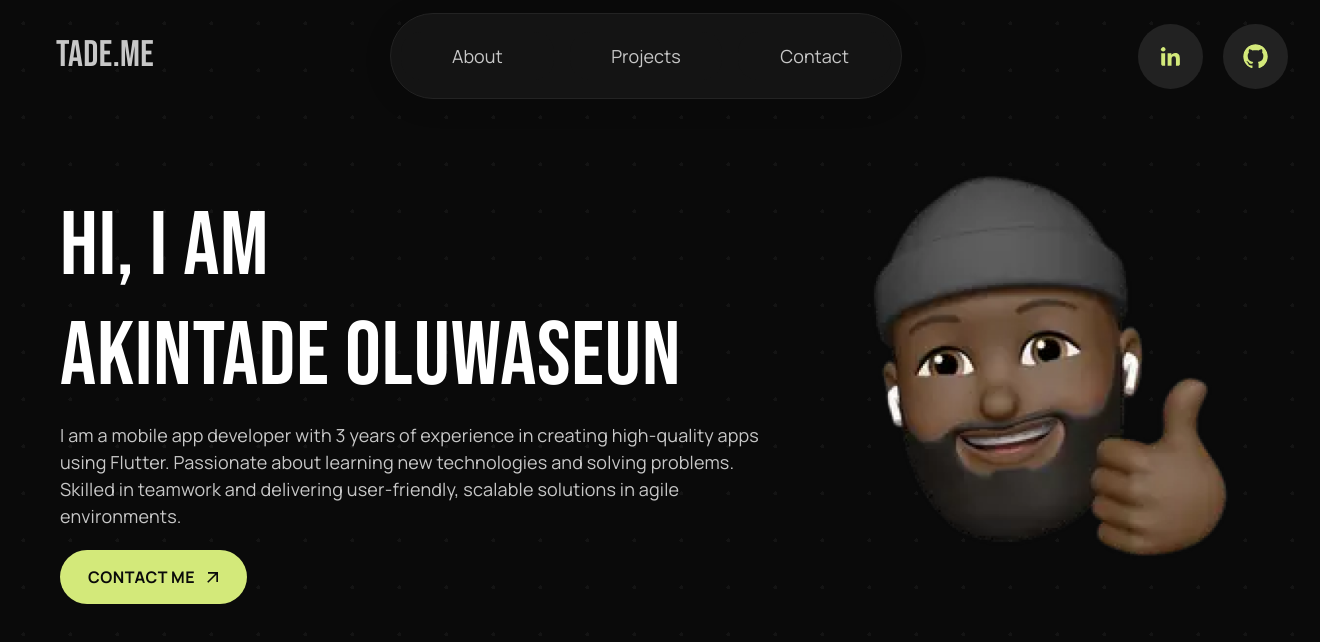
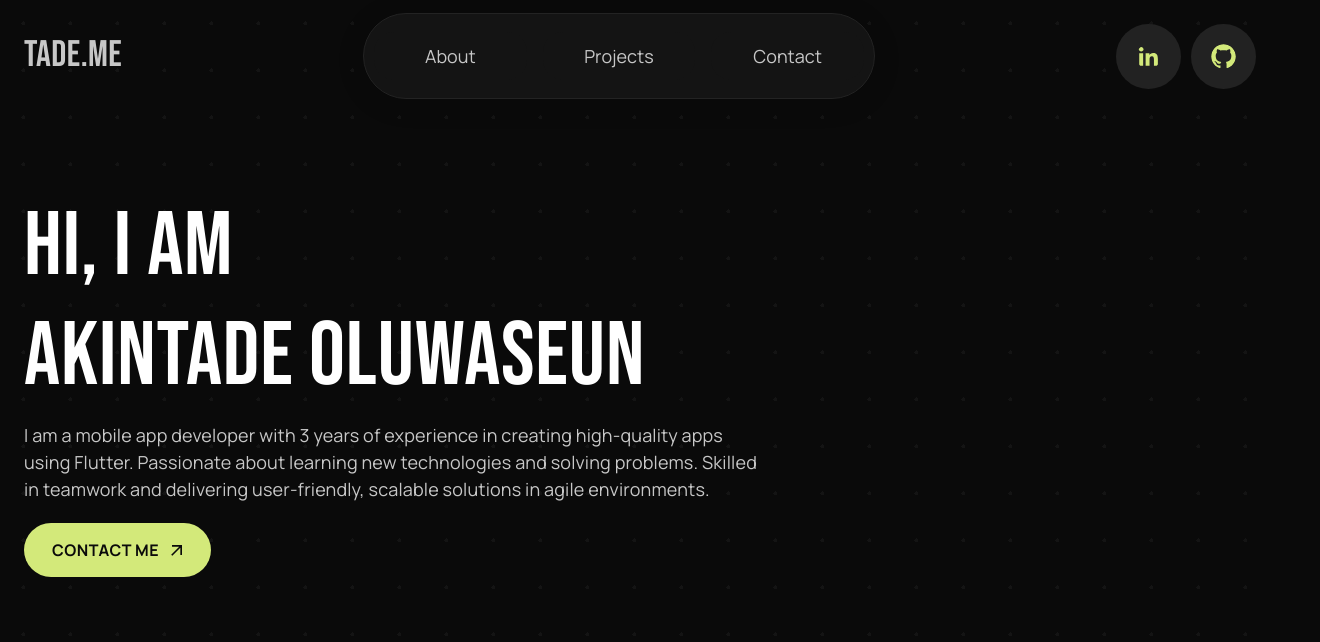
Before and after one commit to Gideon-Buba/portfolio, a React (Vite) app: page / in a window 1280 px wide. Shown: the top 642 px of the page, 1320 px wide, since content can reach past the window. Built offline with nearby package versions, Linux system fonts and the light colour scheme.

Commit message:
fixed social icon display

```diff
--- a/package.json
+++ b/package.json
@@ -15,9 +15,9 @@
     "@mui/icons-material": "^6.1.4",
     "@mui/material": "^6.1.4",
     "@mui/styled-engine-sc": "^6.1.4",
+    "aos": "^3.0.0-beta.6",
     "react": "^18.3.1",
     "react-dom": "^18.3.1",
-    "react-responsive": "^10.0.0",
     "react-router-dom": "^6.27.0",
     "styled-components": "^6.1.13"
   },
--- a/src/App.tsx
+++ b/src/App.tsx
@@ -10,6 +10,7 @@ const App: React.FC = () => {
     <Router>
       <Container
         maxWidth={false}
+        className="main-background"
         sx={{
           maxWidth: "1330px",
           margin: "0 auto",
--- a/src/components/Hero.tsx
+++ b/src/components/Hero.tsx
@@ -12,8 +12,7 @@ const HeroContainer = styled(Box)(() => ({
   gridTemplateRows: "1fr",
   gridColumnGap: "0px",
   gridRowGap: "0px",
-  padding: "0 16px",
-  margin: "0 20px",
+  // padding: "0 16px",
 
   // Add media query for mobile view
   "@media (max-width: 700px)": {
@@ -99,7 +98,7 @@ const Hero: React.FC = () => {
             sx={{
               display: { xs: "flex", md: "none" },
               alignItems: "center",
-              gap: "20px",
+              gap: "10px",
             }}
           >
             <SocialIcons />
@@ -107,7 +106,7 @@ const Hero: React.FC = () => {
         </Box>
       </HeroTextContainer>
 
-      <Box
+      {/* <Box
         sx={{
           display: "flex",
           alignItems: "center",
@@ -122,7 +121,7 @@ const Hero: React.FC = () => {
             height: "500px",
           }}
         />
-      </Box>
+      </Box> */}
     </HeroContainer>
   );
 };
--- a/src/components/NavBar.tsx
+++ b/src/components/NavBar.tsx
@@ -38,7 +38,7 @@ const NavBar: React.FC = () => {
         display: "flex",
         justifyContent: "space-between",
         alignItems: "center",
-        paddingX: { xs: "16px", md: "32px" },
+        // paddingX: { xs: "16px", md: "32px" },
       }}
     >
       {/* Logo */}
--- a/src/components/SocialIcons.tsx
+++ b/src/components/SocialIcons.tsx
@@ -15,8 +15,8 @@ const SocialIcons: React.FC = () => {
   return (
     <Box
       sx={{
-        display: { xs: "none", md: "flex" },
-        gap: "20px",
+        display: "flex",
+        gap: "10px",
         justifyContent: "flex-end",
         alignItems: "center",
       }}
```
Also changed, not shown: 1 other file (tests, documents, lock files or other folders).
